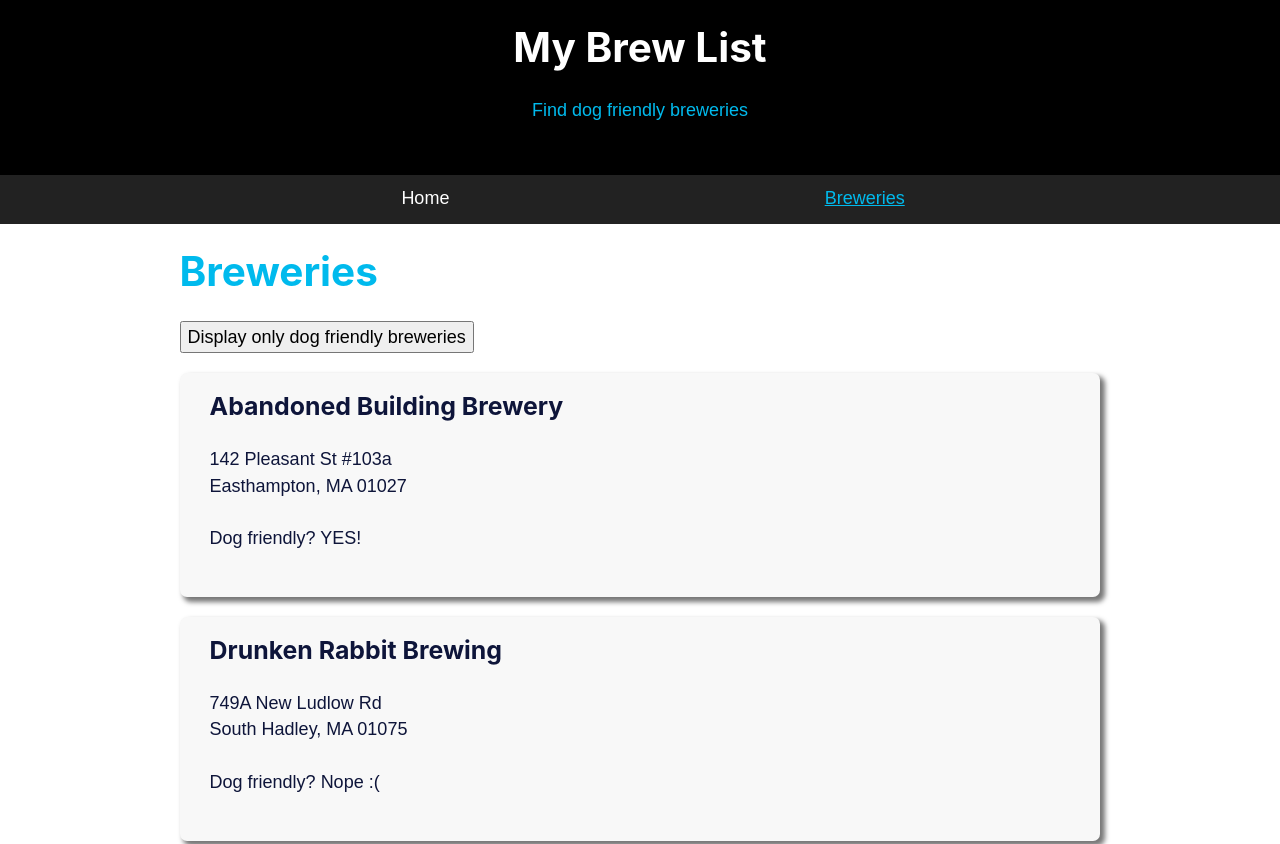
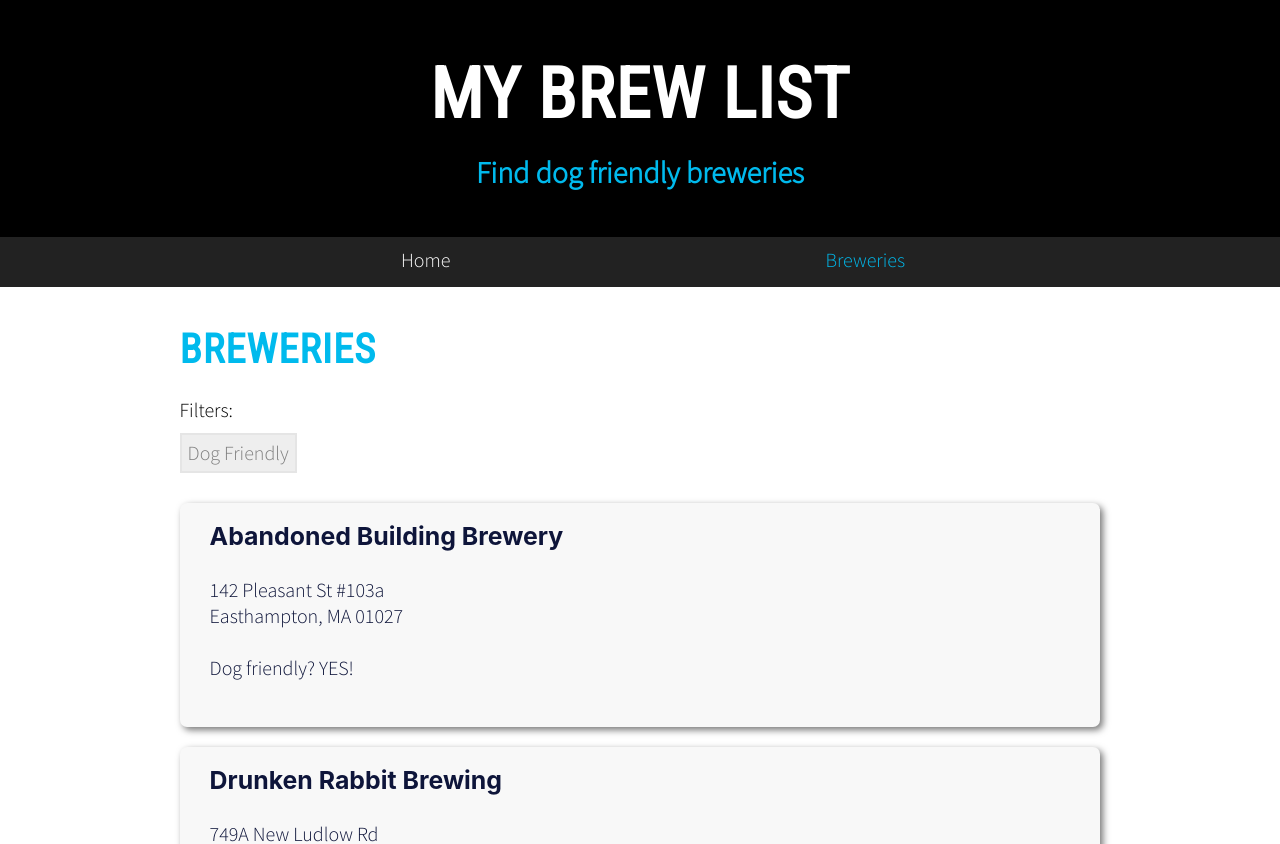
Before and after one commit to micyo10/mybrewlist-clientgatsby, a Gatsby site: page /breweries in a window 1280 px wide. Shown: the top 844 px of the page. Built offline with nearby package versions, Linux system fonts and the light colour scheme; Gatsby itself is replaced by a stand-in of ours.

Commit message:
add styles, adjust dog friendly filter

```diff
--- a/gatsby-config.js
+++ b/gatsby-config.js
@@ -2,7 +2,7 @@ module.exports = {
   siteMetadata: {
     title: `My Brew List`,
     description: `A list of local breweries in Western MA and CT. Visited by yours truly.`,
-    author: `@gatsbyjs`,
+    author: `@mikeyodev`,
   },
   plugins: [
     `gatsby-plugin-react-helmet`,
@@ -24,7 +24,7 @@ module.exports = {
         background_color: `#663399`,
         theme_color: `#663399`,
         display: `minimal-ui`,
-        icon: `src/images/gatsby-icon.png`, // This path is relative to the root of the site.
+        icon: `src/images/react-icon.png`, // This path is relative to the root of the site.
       },
     },
     // this (optional) plugin enables Progressive Web App + Offline functionality
--- a/src/components/breweryList.js
+++ b/src/components/breweryList.js
@@ -25,22 +25,23 @@ class BreweryList extends Component {
 
     // declare final list variable
     let finalList;
-    let buttonText;
+    let buttonClass;
     const isListDogFriendly = this.state.isListDogFriendly;
 
     if(isListDogFriendly) {
       finalList = dogFriendly;
-      buttonText = 'Display all breweries';
+      buttonClass = 'active';
     } else {
       finalList = breweriesList;
-      buttonText = 'Display only dog friendly breweries';
+      buttonClass = '';
     }
 
     return (
       <div>
-        <div className="filters" style={{display:'flex',justifyContent:'flex-start'}}>
-          <button onClick={this.listDogFriendly}>
-            {buttonText}
+        Filters:
+        <div className="filters" style={{display:'flex',justifyContent:'flex-start',margin:'10px 0 30px'}}>
+          <button onClick={this.listDogFriendly} className={buttonClass}>
+            Dog Friendly
           </button>
         </div>
 
--- a/src/components/breweryListItem.js
+++ b/src/components/breweryListItem.js
@@ -13,7 +13,7 @@ export class BreweryListItem extends Component {
     }
 
     return (
-      <div style={{background:'#f8f8f8',borderRadius:'7px',boxShadow:'4px 4px 5px 1px #777',color:'#0e153a',margin:'20px auto',padding:'20px 30px'}}>
+      <div style={{background:'#f8f8f8',borderRadius:'7px',boxShadow:'3px 3px 7px 0 #777',color:'#0e153a',margin:'20px auto',padding:'20px 30px'}}>
         <h3>{ this.props.brewery.name }</h3>
         { this.props.brewery.address.street }<br />
         { this.props.brewery.address.city }, { this.props.brewery.address.state } { this.props.brewery.address.zip }
--- a/src/components/header.js
+++ b/src/components/header.js
@@ -17,7 +17,7 @@ const Header = ({ siteTitle }) => (
         padding: `1.45rem 1.0875rem`,
       }}
     >
-      <h1 style={{ margin: 0 }}>
+      <h1 style={{ fontSize: '70px', margin: '30px 0 0' }}>
         <Link
           to="/"
           style={{
@@ -29,7 +29,7 @@ const Header = ({ siteTitle }) => (
         </Link>
       </h1>
       <br />
-      <p>Find dog friendly breweries</p>
+      <p style={{ fontSize: '30px', fontWeight:'600'}}>Find dog friendly breweries</p>
     </div>
   </header>
 )
--- a/src/components/layout.css
+++ b/src/components/layout.css
@@ -646,9 +646,13 @@ color palette 3
 
 */
 body {
-  color:#515151;
-  font-family:Arial,Helvetica,sans-serif;
+  color:#000;
+  /* font-family:Arial,Helvetica,sans-serif; */
+  font-family: 'Source Sans Pro',Arial,Helvetica,sans-serif;
+  font-size: 20px;
 }
+
+body * {transition: .5s;}
 
 a {
   color:#00baed ;
@@ -660,10 +664,9 @@ a:hover {
 
 #main-menu a[aria-current="page"] {
   color:#00baed;
-  text-decoration:underline;
 }
-#main-menu a{color:#fff;}
-#main-menu a:hover{color:#00baed;}
+#main-menu a{color:#fff;transition: none;}
+#main-menu a:hover{color:#00baed;text-decoration:underline;}
 
 main > div {
   border-radius:7px;
@@ -671,4 +674,23 @@ main > div {
 
 h1 {
   color:#00baed;
+  font-family: 'Roboto Condensed';
+  letter-spacing: 1px;
+  text-transform: uppercase;
 }
+
+
+
+/* filters */
+.filters button{
+  background: #dedede;
+  border:2px solid #ccc;
+  color:#000;
+  cursor: pointer;
+  line-height: 1.7;
+  opacity: .5;
+  transition: none;
+}
+.filters button:hover{background:#00baed;border:2px gray solid;}
+.filters button.active{background:#00baed;border:2px gray solid;opacity: 1;}
+.filters button.active:hover{opacity: .5;}
--- a/src/components/menu.js
+++ b/src/components/menu.js
@@ -4,7 +4,7 @@ import { Link } from "gatsby"
 const Menu = () => (
   <div style={{
     background: '#222',
-    marginBottom: `1.45rem`,
+    marginBottom: `40px`,
     paddingTop: '10px'
   }}
   id="main-menu">
--- a/src/components/seo.js
+++ b/src/components/seo.js
@@ -68,7 +68,10 @@ function SEO({ description, lang, meta, title }) {
           content: metaDescription,
         },
       ].concat(meta)}
-    />
+    >
+      <link href="https://fonts.googleapis.com/css?family=Roboto+Condensed|Source+Sans+Pro:300&display=swap" rel="stylesheet" />
+      <script src="https://kit.fontawesome.com/542af5f0c4.js" crossorigin="anonymous"></script>
+    </Helmet>
   )
 }
 
--- a/src/pages/breweries.js
+++ b/src/pages/breweries.js
@@ -13,12 +13,14 @@ class BreweriesPage extends Component {
       {
       id: 1,
       name: "Two Weeks Notice Brewing Co.",
+      website: "https://www.twoweeksnoticebrewing.com",
       address: {
         street: "110 Bosworth St",
         city: "West Springfield",
         state: "MA",
         zip: "01089"
       },
+      phone: "(413) 707-1413",
       hours: {
         Sunday: "12-6PM",
         Monday: "Closed",
@@ -33,12 +35,14 @@ class BreweriesPage extends Component {
       {
       id: 2,
       name: "Holyoke Craft Beer",
+      website: "https://www.holyokecraftbeer.com",
       address: {
         street: "208 Race Street, Basement",
         city: "Holyoke",
         state: "MA",
         zip: "01040"
       },
+      phone: '',
       hours: {
         Sunday: "Closed",
         Monday: "Closed",
@@ -53,12 +57,14 @@ class BreweriesPage extends Component {
       {
       id: 3,
       name: "Abandoned Building Brewery",
+      website: "https://abandonedbuildingbrewery.com",
       address: {
         street: "142 Pleasant St #103a",
         city: "Easthampton",
         state: "MA",
         zip: "01027"
       },
+      phone: "(413) 282-7062",
       hours: {
         Sunday: "1-6PM",
         Monday: "4-9PM",
@@ -73,12 +79,14 @@ class BreweriesPage extends Component {
       {
       id: 4,
       name: "Leadfoot Brewing",
+      website: "https://www.leadfootbrewing.com",
       address: {
         street: "95 N Chicopee St",
         city: "Chicopee",
         state: "MA",
         zip: "01020"
       },
+      phone: "(413) 315-9828",
       hours: {
         Sunday: "12-6PM",
         Monday: "Closed",
@@ -93,12 +101,14 @@ class BreweriesPage extends Component {
       {
       id: 5,
       name: "Tin Bridge Brewing Co.",
+      website: "https://www.tinbridgebrewing.com",
       address: {
         street: "487 E Main St",
         city: "Westfield",
         state: "MA",
         zip: "01085"
       },
+      phone: "(413) 642-6418",
       hours: {
         Sunday: "12-7PM",
         Monday: "Closed",
@@ -113,12 +123,14 @@ class BreweriesPage extends Component {
       {
       id: 6,
       name: "Drunken Rabbit Brewing",
+      website: "https://www.rabbit.beer",
       address: {
         street: "749A New Ludlow Rd",
         city: "South Hadley",
         state: "MA",
         zip: "01075"
       },
+      phone: "(413) 728-2739",
       hours: {
         Sunday: "12-8PM",
         Monday: "Closed",
@@ -129,6 +141,50 @@ class BreweriesPage extends Component {
         Saturday: "12-10PM"
       },
       dogs: false
+      },
+      {
+      id: 7,
+      name: "Iron Duke Brewing",
+      website: "http://irondukebrewing.com",
+      address: {
+        street: "100 State St #122",
+        city: "Ludlow",
+        state: "MA",
+        zip: "01056"
+      },
+      phone: "(413) 624-6258",
+      hours: {
+        Sunday: "12-4PM",
+        Monday: "Closed",
+        Tuesday: "Closed",
+        Wednesday: "Closed",
+        Thursday: "3:30-8PM",
+        Friday: "2:30–10PM",
+        Saturday: "12-10PM"
+      },
+      dogs: true
+      },
+      {
+      id: 8,
+      name: "Fort Hill Brewery",
+      website: "https://www.forthillbrewery.com",
+      address: {
+        street: "30 Fort Hill Rd",
+        city: "Easthampton",
+        state: "MA",
+        zip: "01027"
+      },
+      phone: "(413) 203-5754",
+      hours: {
+        Sunday: "2-6PM",
+        Monday: "Closed",
+        Tuesday: "Closed",
+        Wednesday: "Closed",
+        Thursday: "4-7PM",
+        Friday: "	4–7PM",
+        Saturday: "2-8PM"
+      },
+      dogs: true
       }
     ]
   }
```
Also changed, not shown: src/images/react-icon.png (added), 1 other file.
